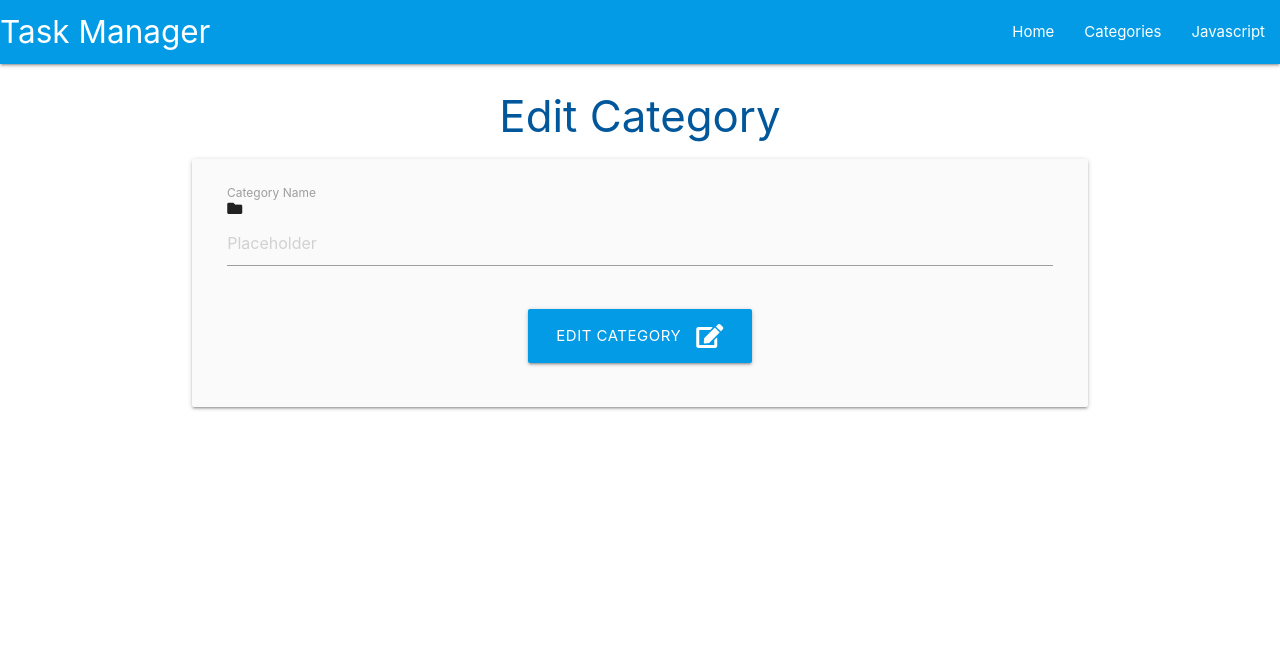
After one commit to Haloegen/task, a Flask app: template taskmanager/templates/edit_category.html in a window 1280 px wide. The commit adds this page. Shown: the top 647 px of the page. Run offline with Flask 2, Linux system fonts and the light colour scheme; the template is opened without the code that fills it, so the values that code supplies are empty.

Commit message:
add edit and delete functionality

```diff
--- /dev/null
+++ b/taskmanager/templates/edit_category.html
@@ -0,0 +1,38 @@
+{% extends "base.html" %} {% block content %}
+
+<h3 class="light-blue-text text-darken-4 center-align">Edit Category</h3>
+
+<div class="row card-panel grey lighten-5">
+  <form
+    class="col s12"
+    method="POST"
+    action="{{ url_for('edit_category', category_id=category.id) }}"
+  >
+    <div class="row">
+      <div class="input-field col s12">
+        <i class="fas fa-folder"></i>
+        <input
+          placeholder="Placeholder"
+          id="category_name"
+          name="category_name"
+          value="{{ category.category_name}}"
+          type="text"
+          minlength="3"
+          maxlength="25"
+          class="validate"
+          required
+        />
+        <label for="category_name">Category Name</label>
+      </div>
+    </div>
+    <!-- Submit button -->
+    <div class="row">
+      <div class="col s12 center-align">
+        <button type="submit" class="btn-large light-blue darken-1">
+          Edit Category <i class="fas fa-edit right"></i>
+        </button>
+      </div>
+    </div>
+  </form>
+</div>
+{% endblock %}
```
Also changed, not shown: taskmanager/routes.py (+18 -0 lines), taskmanager/templates/categories.html (+11 -3 lines).
